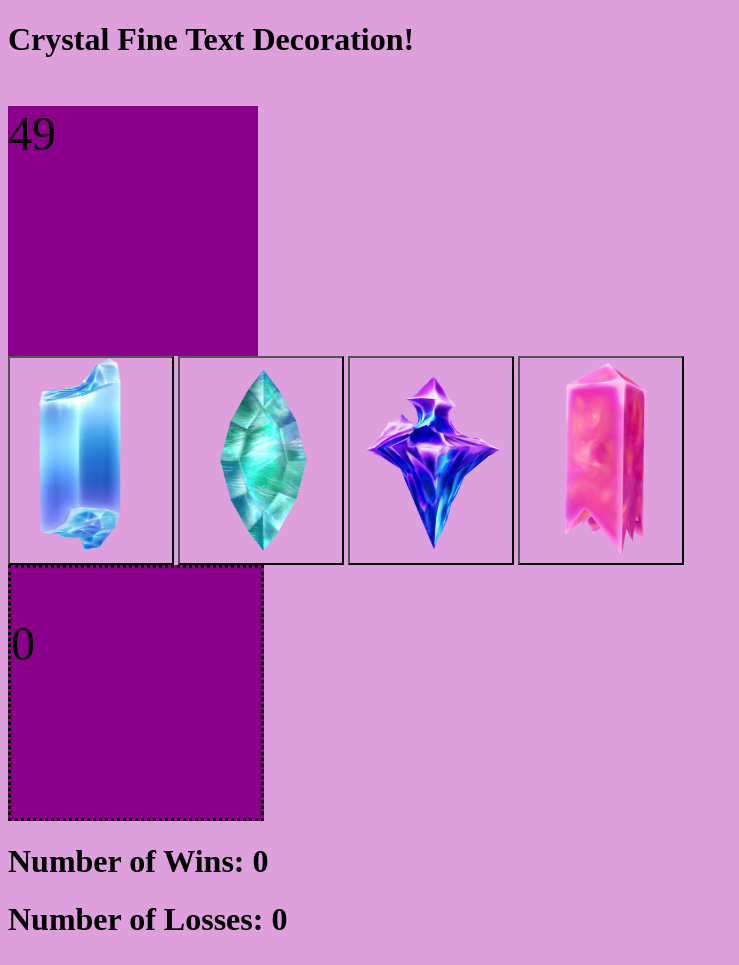
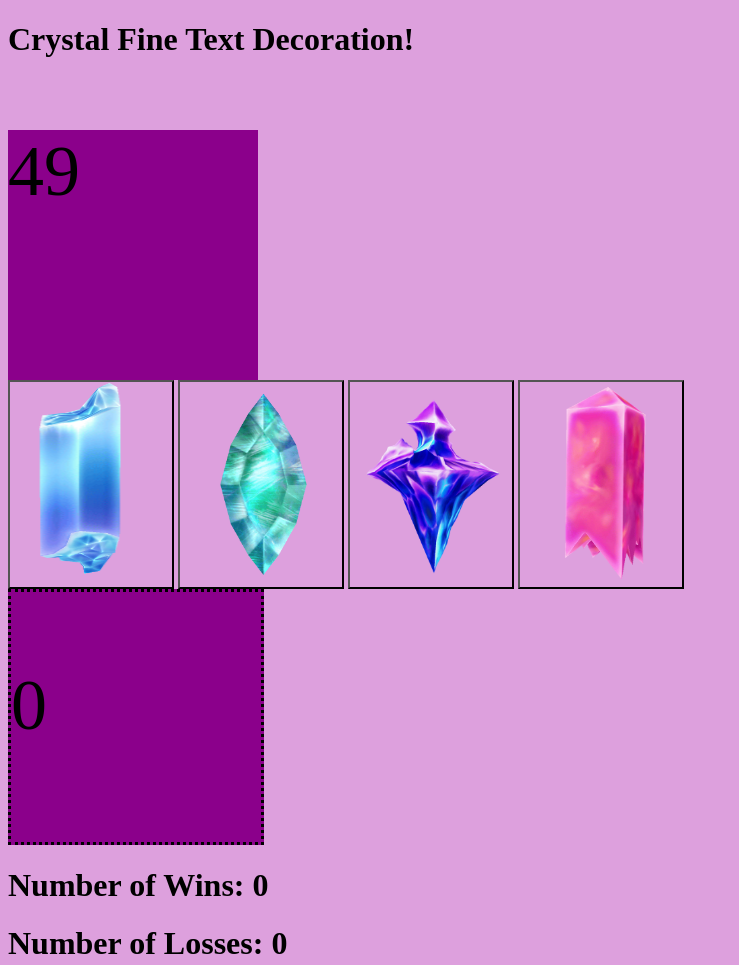
Before and after one commit to tarikac/unit-4-game, a plain HTML site: page index.html in a window 1280 px wide. Shown: the whole page, without its empty margins (0-739 px from the left). Drawn offline with nearby package versions, Linux system fonts and the light colour scheme.

Commit message:
Update style.css

```diff
--- a/assets/css/style.css
+++ b/assets/css/style.css
@@ -29,7 +29,7 @@ img {
 
 }
 #randomcapture p{
-   font-size: 48px;
+   font-size: 72px;
 }
 #currenttotal {
     border-style: dotted;
@@ -39,7 +39,7 @@ img {
 }
 
 #currenttotal p {
-font-size: 48px;
+font-size: 72px;
 }
 #tallydiv {
 
```
